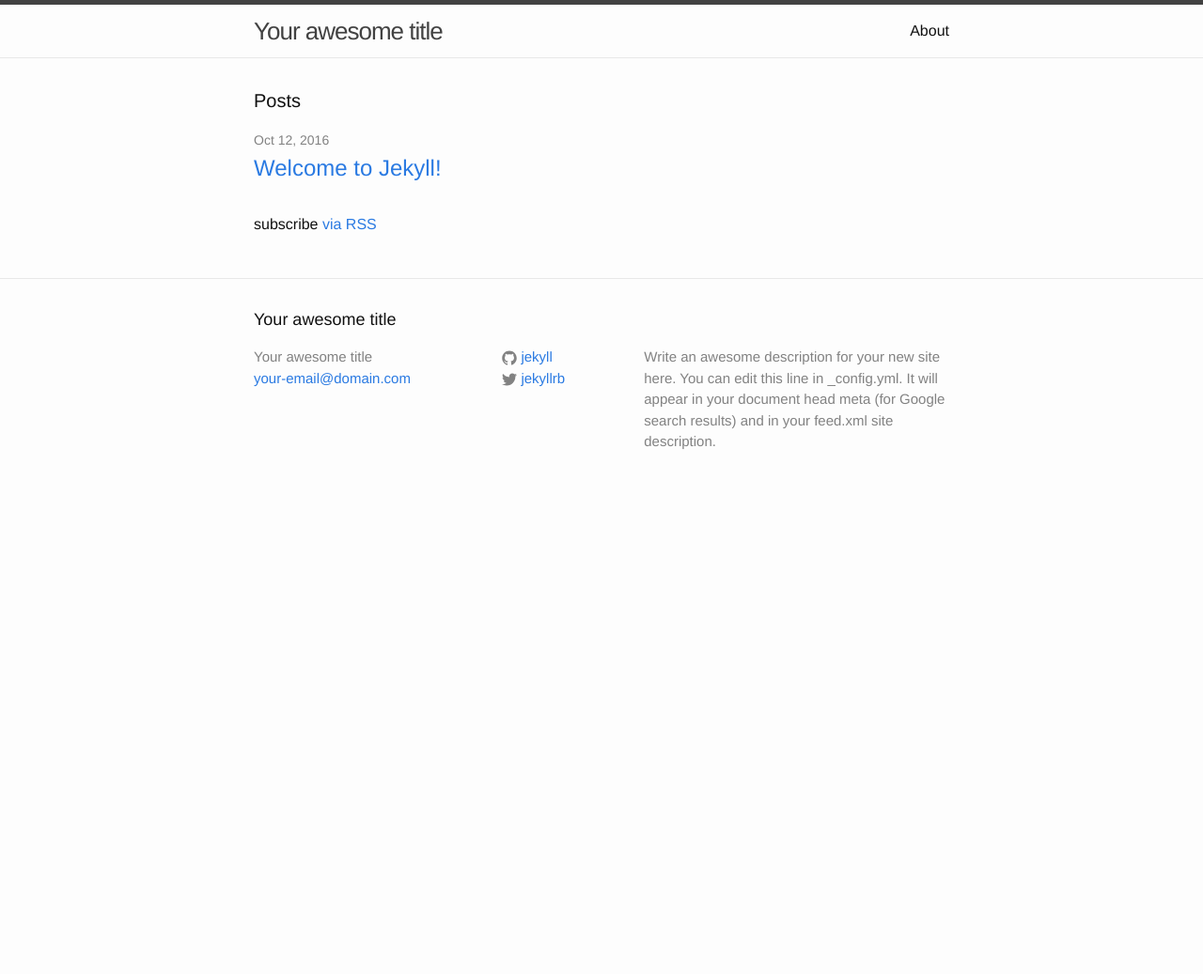
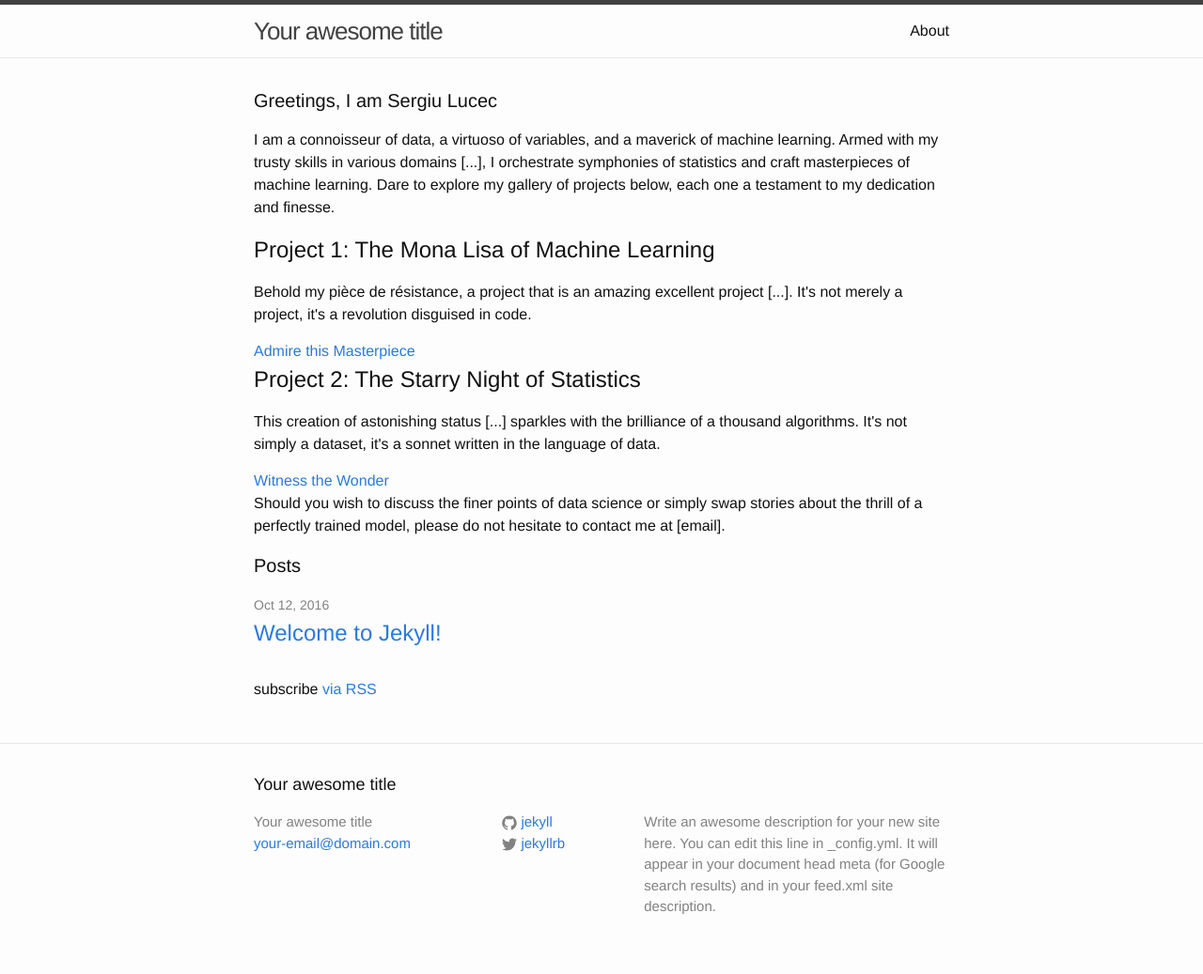
Before and after one commit to SpiritusSancti5/SpiritusSancti5.github.io, a Jekyll site: the page built from index.html, in a window 1280 px wide. Shown: the whole page at 94% size. Built offline with Jekyll 4.4.1, drawn with Linux system fonts in a browser that asks for light colours; before the commit the page ends 900 px from its top, so only the background shows below that.

Commit message:
Update index.html

```diff
--- a/index.html
+++ b/index.html
@@ -3,6 +3,24 @@ layout: default
 ---
 
 <div class="home">
+
+    <h1 class="page-heading">Greetings, I am Sergiu Lucec</h1>
+
+    <p>I am a connoisseur of data, a virtuoso of variables, and a maverick of machine learning. Armed with my trusty skills in various domains [...], I orchestrate symphonies of statistics and craft masterpieces of machine learning. Dare to explore my gallery of projects below, each one a testament to my dedication and finesse.</p>
+
+    <section>
+        <h2>Project 1: The Mona Lisa of Machine Learning</h2>
+        <p>Behold my pièce de résistance, a project that is an amazing excellent project [...]. It's not merely a project, it's a revolution disguised in code. </p>
+        <a href="[Link coming soon]">Admire this Masterpiece</a>
+    </section>
+
+    <section>
+        <h2>Project 2: The Starry Night of Statistics</h2>
+        <p>This creation of astonishing status [...] sparkles with the brilliance of a thousand algorithms. It's not simply a dataset, it's a sonnet written in the language of data.</p>
+        <a href="[Link coming soon]">Witness the Wonder</a>
+    </section>
+
+    <p>Should you wish to discuss the finer points of data science or simply swap stories about the thrill of a perfectly trained model, please do not hesitate to contact me at [email].</p>
 
     <h1 class="page-heading">Posts</h1>
 
@@ -10,7 +28,6 @@ layout: default
         {% for post in site.posts %}
             <li>
                 <span class="post-meta">{{ post.date | date: "%b %-d, %Y" }}</span>
-
                 <h2>
                     <a class="post-link" href="{{ post.url | prepend: site.baseurl }}">{{ post.title }}</a>
                 </h2>
```
Lines whose indentation alone changed are shown as unchanged.
